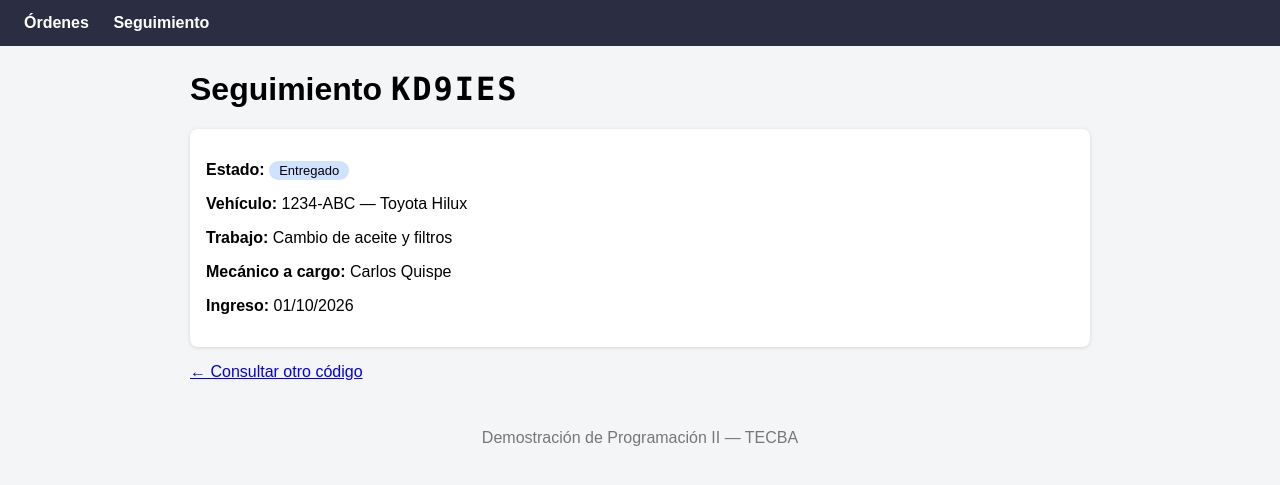
After one commit to RommelValdaJesus/taller-demo, a Django app: page /seguimiento/KD9IES in a window 1280 px wide. The commit adds this page. Shown: the top 485 px of the page. Run offline with Django 5.2, Linux system fonts and the light colour scheme; data comes from the database, SQL or seed files in the repository; both versions use the stored data as it was after the commit.

Commit message:
Seguimiento y catalogo

```diff
--- a/taller/admin.py
+++ b/taller/admin.py
@@ -6,9 +6,9 @@ from .models import Mecanico, Vehiculo, Orden
 
 @admin.register(Orden)
 class OrdenAdmin(admin.ModelAdmin):
-    list_display = ("vehiculo", "descripcion", "mecanico", "estado", "fecha_ingreso")
+    list_display = ("codigo", "vehiculo", "descripcion", "mecanico", "estado", "fecha_ingreso")
     list_filter = ("estado", "mecanico")
-
+    readonly_fields = ("codigo",)
 
 admin.site.register(Mecanico)
 admin.site.register(Vehiculo)
--- a/taller/models.py
+++ b/taller/models.py
@@ -1,6 +1,15 @@
+import random
 from datetime import date
 from django.db import models
 
+# Sin 0/O ni 1/I para que el código no se confunda al leerlo o dictarlo
+ALFABETO = "ABCDEFGHIJKLMNPQRSTUVWXYZ23456789"
+
+def generar_codigo():
+    while True:
+        codigo = "".join(random.choices(ALFABETO, k=6))
+        if not Orden.objects.filter(codigo=codigo).exists():
+            return codigo
 
 class Mecanico(models.Model):
     nombre = models.CharField(max_length=80)
@@ -44,9 +53,15 @@ class Orden(models.Model):
     descripcion = models.CharField(max_length=200)
     estado = models.CharField(max_length=20, choices=ESTADOS, default="Recibido")
     fecha_ingreso = models.DateField(default=date.today)
+    codigo = models.CharField(max_length=8, editable=False, verbose_name="Código")  # NUEVO
 
     class Meta:
         verbose_name_plural = "Órdenes"
 
+    def save(self, *args, **kwargs):  # NUEVO
+        if not self.codigo:  # NUEVO
+            self.codigo = generar_codigo()  # NUEVO
+        super().save(*args, **kwargs)  # NUEVO
+
     def __str__(self):
-        return f"{self.vehiculo.placa}: {self.descripcion}"
+        return f'{self.vehiculo.placa}: {self.descripcion}'
--- a/taller/templates/taller/base.html
+++ b/taller/templates/taller/base.html
@@ -7,7 +7,7 @@
     <style>
         body { font-family: Arial, sans-serif; margin: 0; background: #f4f5f7; }
         header { background: #2b2d42; padding: 14px 24px; }
-        header a { color: #fff; text-decoration: none; font-weight: bold; }
+        header a { color: #fff; text-decoration: none; font-weight: bold; margin-right: 20px; }
         main { max-width: 900px; margin: 24px auto; padding: 0 16px; }
         .tarjeta { background: #fff; border-radius: 8px; padding: 16px; margin-bottom: 14px; box-shadow: 0 1px 4px rgb(0,0,0,.12); }
         table { width: 100%; border-collapse: collapse; background: #fff; }
@@ -19,12 +19,15 @@
         .e-listo { background: #c9f0d6; }
         .e-entregado { background: #cfe2ff; }
         .filtros a { margin-right: 12px; }
+        .codigo { font-family: Consolas, monospace; font-weight: bold; letter-spacing: 2px; }
+        .aviso { color: #a33; }
         footer { text-align: center; color: #777; padding: 24px; }
     </style>
 </head>
 <body>
     <header>
-        <a href="{% url 'ordenes' %}">Taller Mecánico — Órdenes</a>
+        <a href="{% url 'ordenes' %}">Órdenes</a>
+        <a href="{% url 'seguimiento_buscar' %}">Seguimiento</a>
     </header>
     <main>
         {% block contenido %}{% endblock %}
--- a/taller/templates/taller/ordenes.html
+++ b/taller/templates/taller/ordenes.html
@@ -12,10 +12,11 @@
 
 <table>
     <tr>
-        <th>Placa</th><th>Trabajo</th><th>Mecánico</th><th>Estado</th><th>Ingreso</th>
+        <th>Código</th><th>Placa</th><th>Trabajo</th><th>Mecánico</th><th>Estado</th><th>Ingreso</th>
     </tr>
     {% for o in ordenes %}
     <tr>
+        <td class="codigo">{{ o.codigo }}</td>
         <td><a href="{% url 'ficha' o.vehiculo.pk %}">{{ o.vehiculo.placa }}</a></td>
         <td>{{ o.descripcion }}</td>
         <td>{{ o.mecanico.nombre }}</td>
@@ -23,7 +24,7 @@
         <td>{{ o.fecha_ingreso|date:"d/m/Y" }}</td>
     </tr>
     {% empty %}
-    <tr><td colspan="5">No hay órdenes en curso.</td></tr>
+    <tr><td colspan="6">No hay órdenes en curso.</td></tr>
     {% endfor %}
 </table>
 {% endblock %}
--- /dev/null
+++ b/taller/templates/taller/seguimiento.html
@@ -0,0 +1,21 @@
+{% extends "taller/base.html" %}
+{% block titulo %}Seguimiento {{ codigo }}{% endblock %}
+{% block contenido %}
+<h1>Seguimiento <span class="codigo">{{ codigo }}</span></h1>
+{% if orden %}
+<div class="tarjeta">
+    <p><strong>Estado:</strong>
+        <span class="estado e-{{ orden.estado|slugify }}">{{ orden.estado }}</span></p>
+    <p><strong>Vehículo:</strong> {{ orden.vehiculo.placa }} —
+        {{ orden.vehiculo.marca }} {{ orden.vehiculo.modelo }}</p>
+    <p><strong>Trabajo:</strong> {{ orden.descripcion }}</p>
+    <p><strong>Mecánico a cargo:</strong> {{ orden.mecanico.nombre }}</p>
+    <p><strong>Ingreso:</strong> {{ orden.fecha_ingreso|date:"d/m/Y" }}</p>
+</div>
+{% else %}
+<div class="tarjeta">
+    <p class="aviso">No encontramos ninguna orden con el código {{ codigo }}. Revisa que esté bien escrito.</p>
+</div>
+{% endif %}
+<p><a href="{% url 'seguimiento_buscar' %}">← Consultar otro código</a></p>
+{% endblock %}
--- a/taller/urls.py
+++ b/taller/urls.py
@@ -4,4 +4,6 @@ from . import views
 urlpatterns = [
     path("", views.ordenes, name="ordenes"),
     path("vehiculos/<int:pk>/", views.ficha, name="ficha"),
+    path("seguimiento/", views.seguimiento_buscar, name="seguimiento_buscar"),
+path("seguimiento/<str:codigo>", views.seguimiento, name="seguimiento"),
 ]
--- a/taller/views.py
+++ b/taller/views.py
@@ -1,5 +1,6 @@
 from django.shortcuts import render, get_object_or_404
 from .models import Mecanico, Vehiculo, Orden
+from django.shortcuts import render, redirect, get_object_or_404
 
 
 def ordenes(request):
@@ -16,3 +17,15 @@ def ficha(request, pk):
     historial = vehiculo.ordenes.order_by("-fecha_ingreso")
     contexto = {"vehiculo": vehiculo, "historial": historial}
     return render(request, "taller/ficha.html", contexto)
+
+def seguimiento_buscar(request):
+    codigo = request.GET.get("codigo", "").strip().upper()
+    if codigo:
+        return redirect("seguimiento", codigo=codigo)
+    return render(request, "taller/seguimiento_buscar.html")
+
+def seguimiento(request, codigo):
+    orden = Orden.objects.filter(codigo=codigo.upper()).first()
+    contexto = {"orden": orden, "codigo": codigo.upper()}
+    estado = 200 if orden else 404
+    return render(request, "taller/seguimiento.html", contexto, status=estado)
```
Also changed, not shown: taller/fixtures/semilla.json (+10 -5 lines), taller/templates/taller/seguimiento_buscar.html (added, +9 -0 lines), taller/migrations/0002_orden_codigo.py (added).
